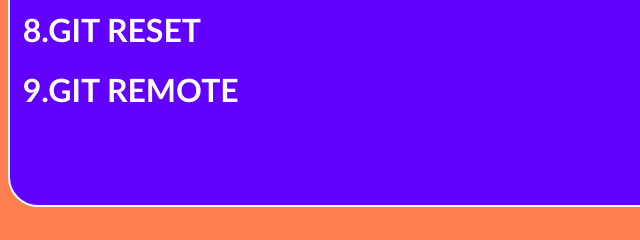
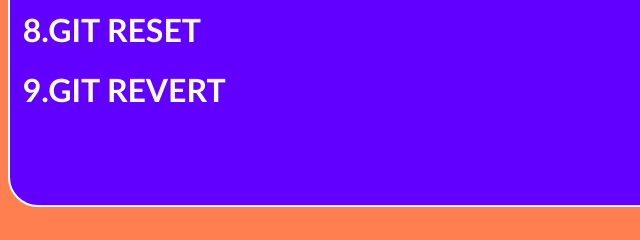
Before and after one commit to Sharnavo2908/my-project, a plain HTML site: page index.html in a window 1280 px wide. Shown: the part 553-793 px from the top of the page, 0-640 px from the left. Drawn offline with Linux system fonts and the light colour scheme.

Commit message:
Add Git revert operation

```diff
--- a/index.html
+++ b/index.html
@@ -22,7 +22,7 @@
         <h1 style="margin-left: 1%;color: white;">6.GIT REMOTE</h1>
         <h1 style="margin-left: 1%;color: white;">7.GIT PUSH</h1>
         <h1 style="margin-left: 1%;color: white;">8.GIT RESET</h1>
-        <h1 style="margin-left: 1%;color: white;">9.GIT REMOTE</h1>
+        <h1 style="margin-left: 1%;color: white;">9.GIT REVERT</h1>
     </div>
 </body>
 </html>
```
